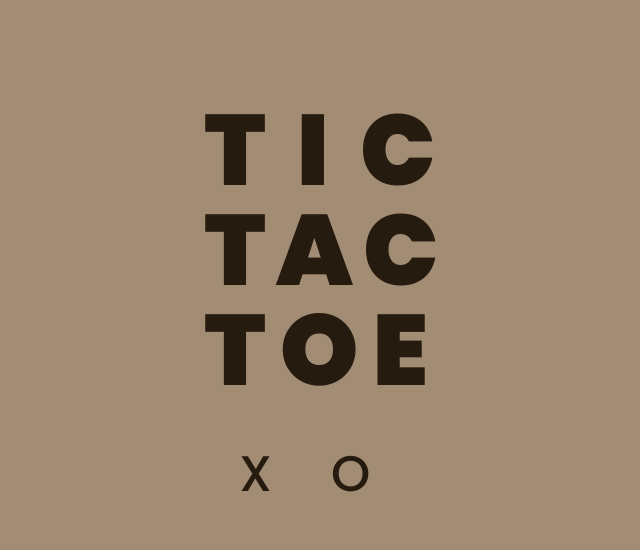
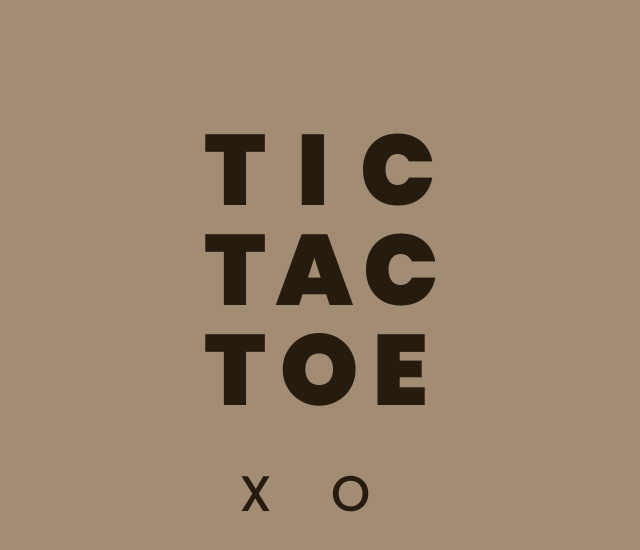
Before and after one commit to liztheshiz/tic-tac-toe, a React (Create React App) app: page / in a window 1280 px wide. Shown: the top 550 px of the page, without its empty margins (337-977 px from the left). Built offline with nearby package versions, Linux system fonts and the light colour scheme.

Commit message:
increased home screen padding top

```diff
--- a/src/components/home/Home.css
+++ b/src/components/home/Home.css
@@ -1,5 +1,5 @@
 .Home {
-    padding-top: 80px;
+    padding-top: 100px;
 }
 
 .main-title {
```
